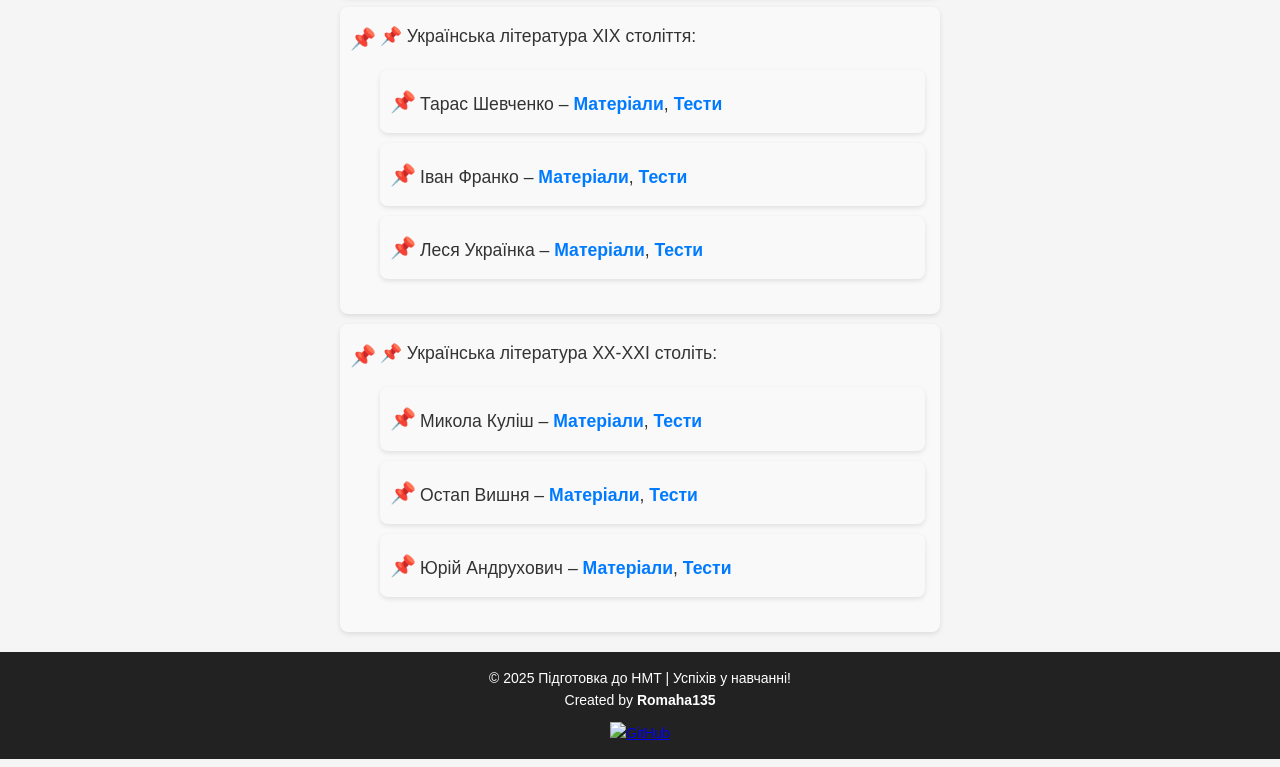
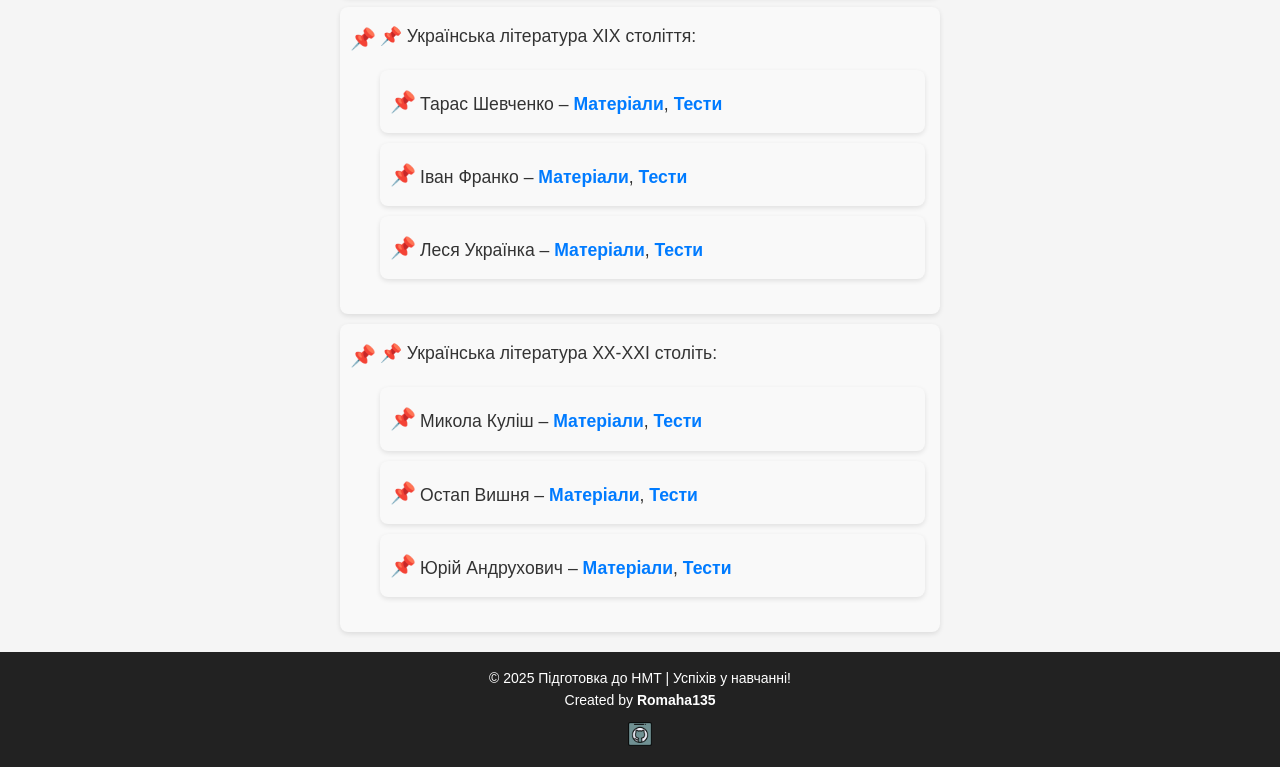
Before and after one commit to Romaha135/nmt-help, a plain HTML site: page ukr_lit.html in a window 1280 px wide. Shown: the part 456-1223 px from the top of the page. Drawn offline with Linux system fonts and the light colour scheme.

Commit message:
Update ukr_lit.html

```diff
--- a/ukr_lit.html
+++ b/ukr_lit.html
@@ -48,7 +48,7 @@
             <p>Created by <strong>Romaha135</strong></p>
             <div class="social-links">
                 <a href="https://github.com/Romaha135" target="_blank">
-                    <img src="github-icon.svg" alt="GitHub">
+                    <img src="free-icon-github-1322053.png" alt="GitHub">
                 </a>
             </div>
         </div>
```
